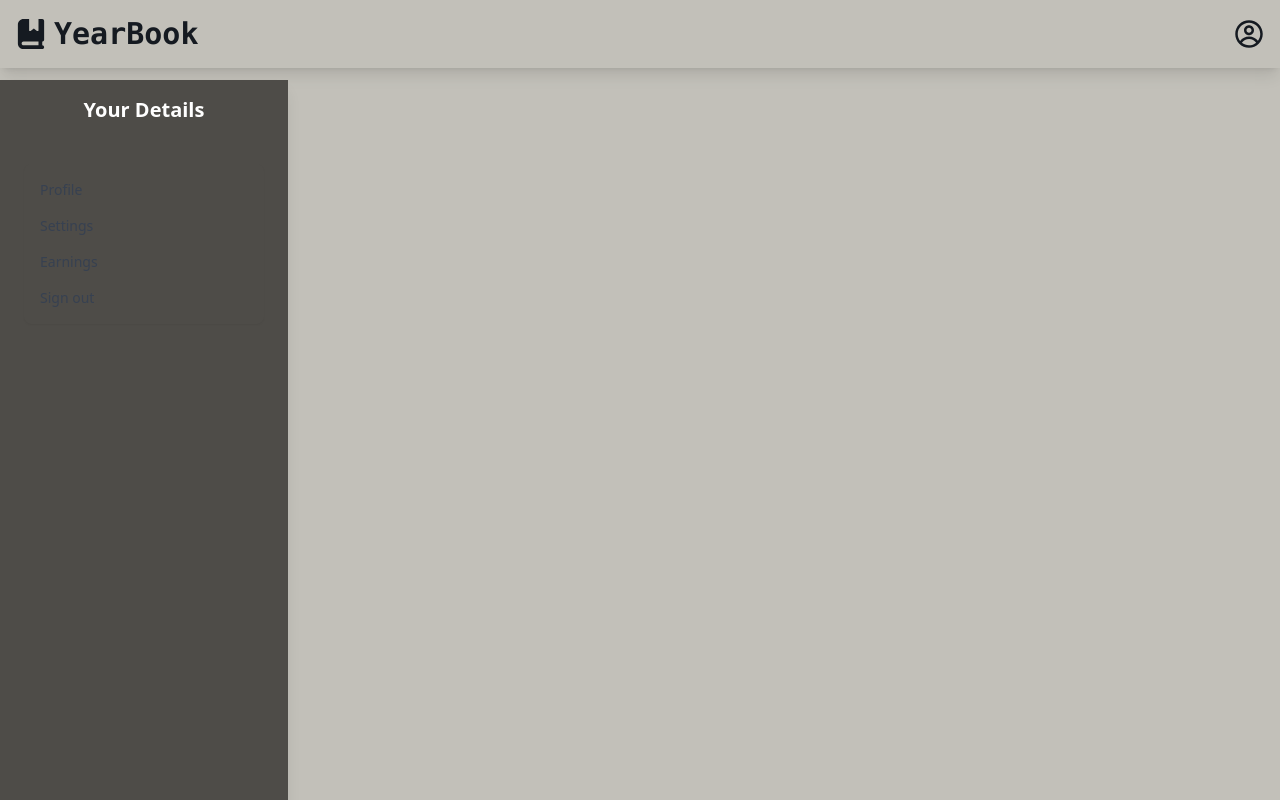
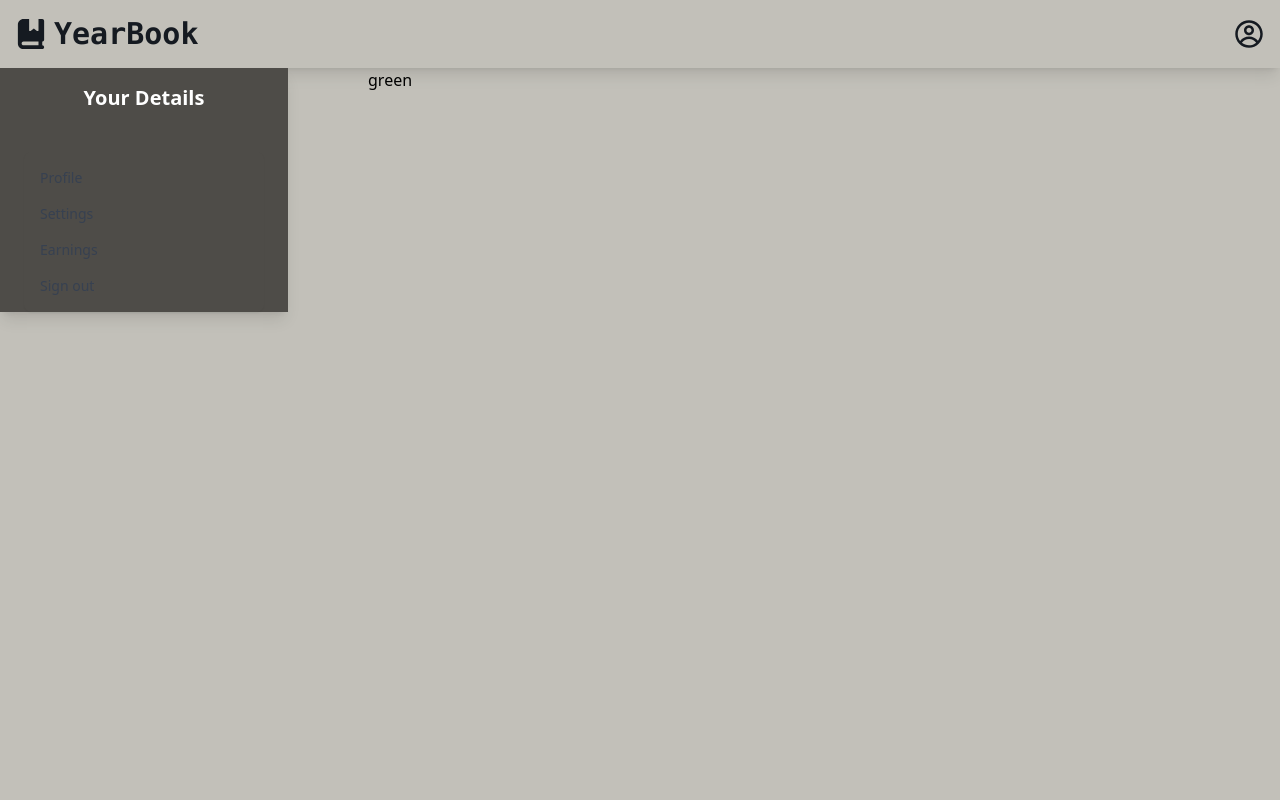
Before and after one commit to Hardelzs/year-book, a React (Vite) app: page /Profile in a window 1280 px wide. Built offline with nearby package versions, Linux system fonts and the light colour scheme.

Commit message:
rebranding and shuffling

```diff
--- a/src/Components/Profile.jsx
+++ b/src/Components/Profile.jsx
@@ -20,10 +20,8 @@ const Profile = ({ user }) => {
       </div>
 
       {/* NavBar  */}
-
-      <div className="fixed top-20 left-0 h-full w-72  bg-[#4e4c48] text-white shadow-lg z-50 transition-all duration-75">
-
-
+      <div className="flex gap-20">
+        <div className="top-20 left-0 h-full w-72  bg-[#4e4c48] text-white shadow-lg z-50 transition-all duration-75">
           {/* Sidebar Content */}
           <div className="mt-4 px-6">
             <div className="flex flex-col items-center">
@@ -32,7 +30,6 @@ const Profile = ({ user }) => {
 
             {/* Dropdown Button */}
             <div className="mt-10 flex flex-col gap-5">
-
               {/* Dropdown Menu */}
               <div
                 id="dropdown"
@@ -76,8 +73,12 @@ const Profile = ({ user }) => {
                   </li>
                 </ul>
               </div>
+            </div>
+          </div>
+        </div>
 
-          </div>
+        <div>
+          green
         </div>
       </div>
     </div>
```
Lines whose indentation alone changed are shown as unchanged.
